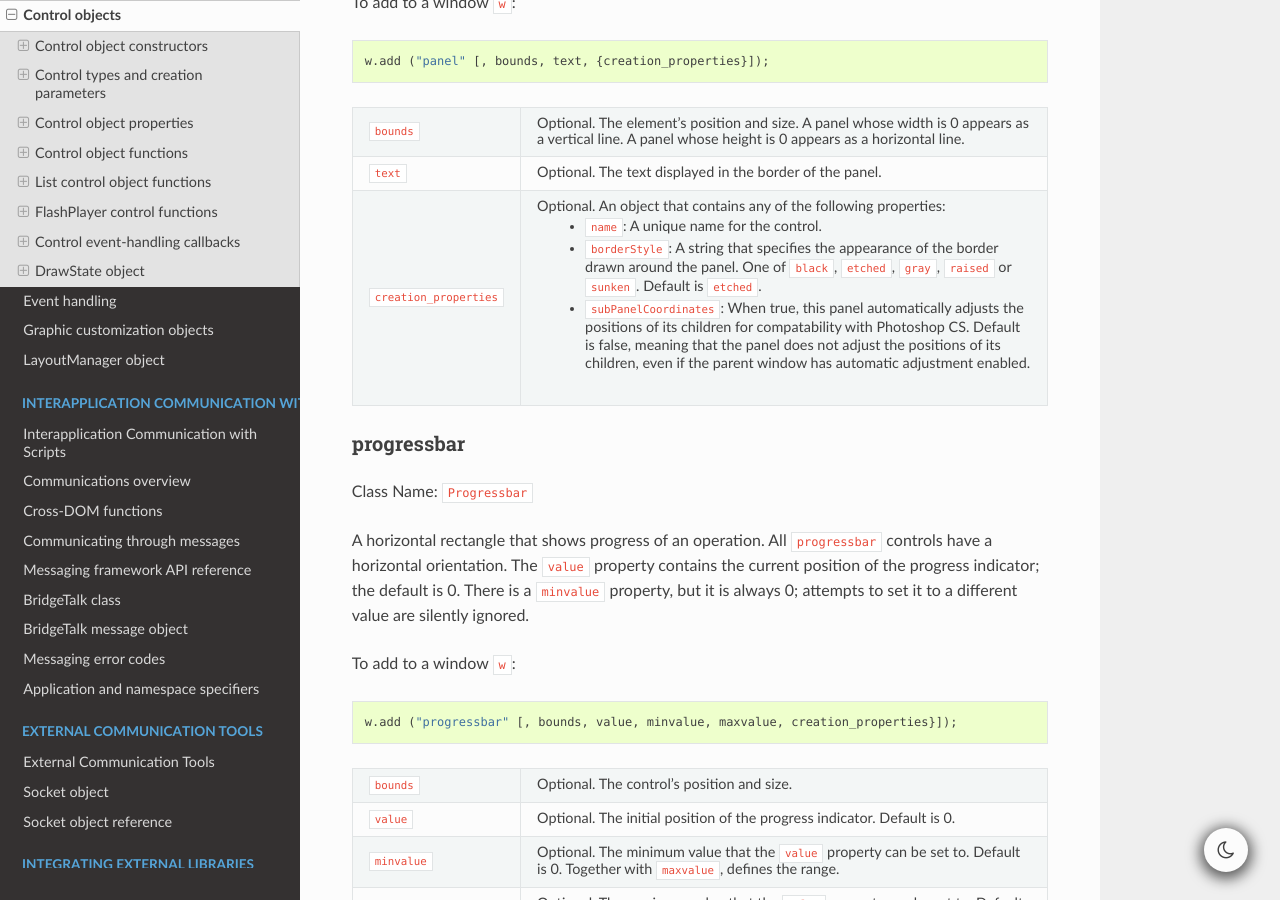
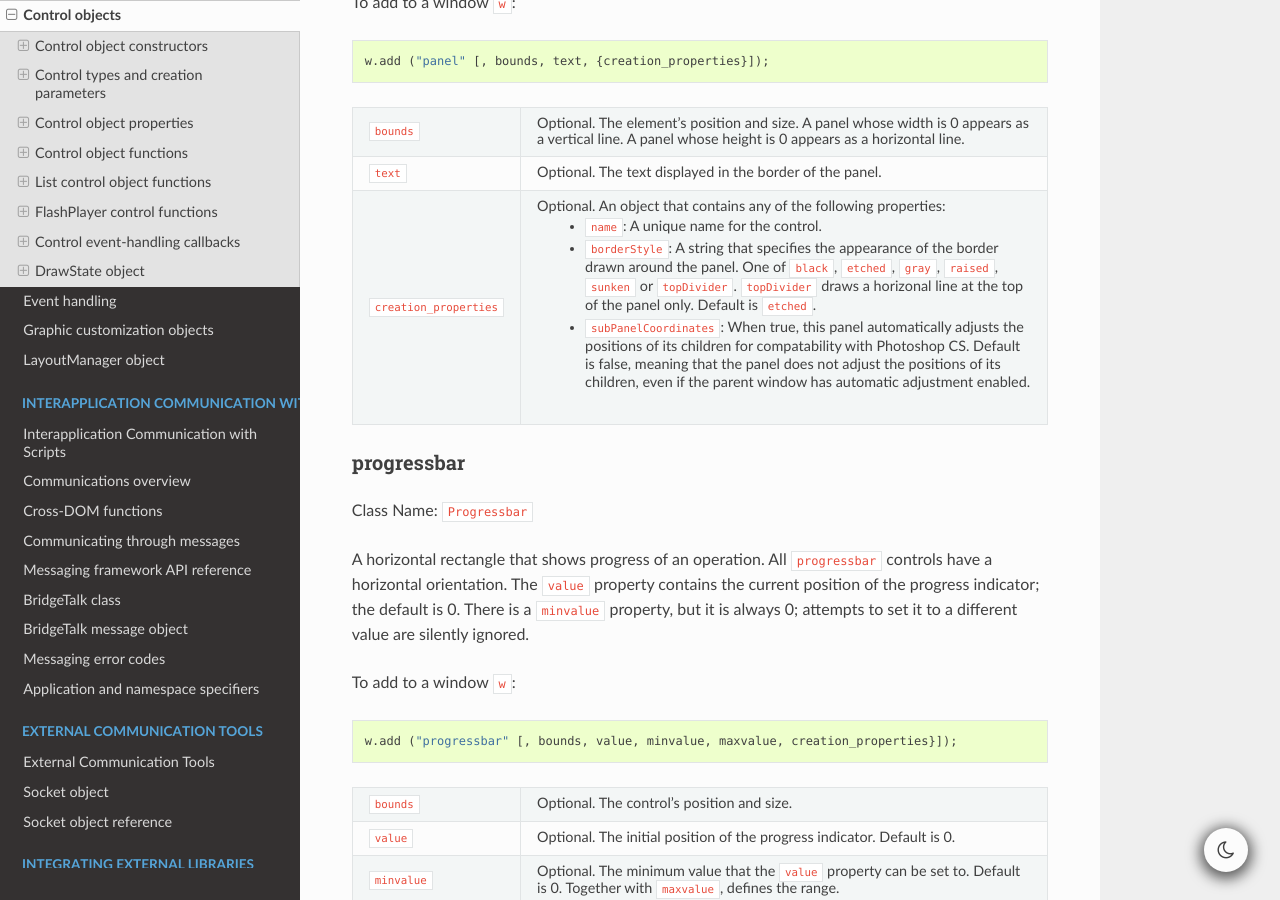
Before and after one commit to docsforadobe/javascript-tools-guide, a Sphinx documentation site: the page built from docs/user-interface-tools/control-objects.rst, in a window 1280 px wide and 900 px high, scrolled down 7584 px. Built offline with Sphinx 7.4.7 and the Read the Docs theme 2.0.0, drawn with Linux system fonts in a browser that asks for light colours.

Commit message:
Border style `topDivider` added to documentation.
The Adobe Photoshop script "Image Processor.jsx" at
`C:\Program Files\Adobe\Adobe Photoshop 2022\Presets\Scripts`
comes with a border style value of `topDivider` for a number
of panels. This value draws a gray line at the top of the panel.

The `topDivider` value is currently undocumented. This pull
request adds the corresponding documentation.

```diff
--- a/docs/user-interface-tools/control-objects.rst
+++ b/docs/user-interface-tools/control-objects.rst
@@ -409,7 +409,9 @@ To add to a window ``w``::
                            - ``name``: A unique name for the control.
                            - ``borderStyle``: A string that specifies the appearance of the
                              border drawn around the panel. One of ``black``, ``etched``,
-                             ``gray``, ``raised`` or ``sunken``. Default is ``etched``.
+                             ``gray``, ``raised``, ``sunken`` or ``topDivider``.
+                             ``topDivider`` draws a horizonal line at the top of the panel
+                             only. Default is ``etched``.
                            - ``subPanelCoordinates``: When true, this panel automatically
                              adjusts the positions of its children for compatability with
                              Photoshop CS. Default is false, meaning that the panel does
```
